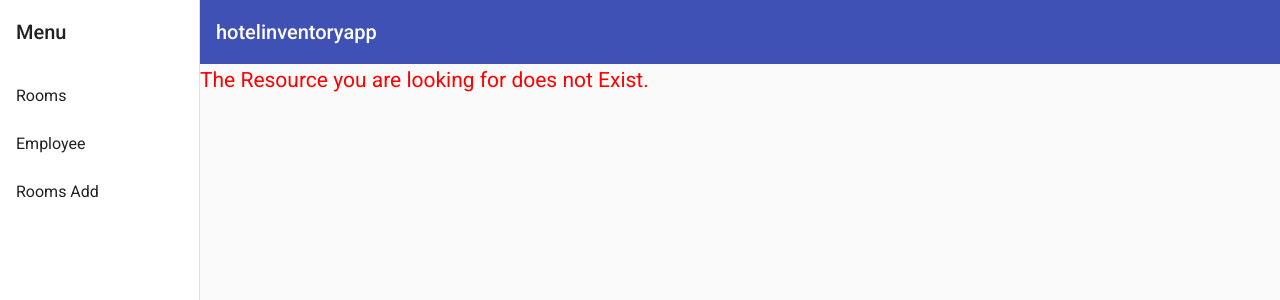
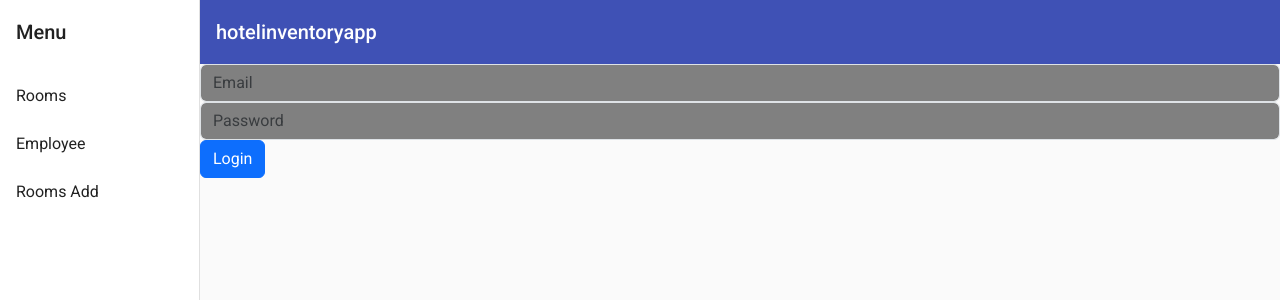
Before and after one commit to reddisatish575/angular, an Angular app: page /login in a window 1280 px wide. Shown: the top 300 px of the page. Built offline with nearby package versions, Linux system fonts and the light colour scheme.

Commit message:
forms-dirty,pristine :: custom directives

```diff
--- a/src/app/app-routing.module.ts
+++ b/src/app/app-routing.module.ts
@@ -5,12 +5,14 @@ import { RoomsComponent } from './rooms/rooms.component';
 import { NotfoundComponent } from './notfound/notfound.component';
 import { RoomsBookingComponent } from './rooms/rooms-booking/rooms-booking.component';
 import { RoomsAddComponent } from './rooms/rooms-add/rooms-add.component';
+import { LoginComponent } from './rooms/login/login.component';
 
 const routes: Routes = [
   { path : 'employee', component : EmployeeComponent },
   { path : 'rooms', component : RoomsComponent },
   { path : 'rooms/add', component : RoomsAddComponent },
   { path : 'rooms/:roomId', component : RoomsBookingComponent },
+  { path : 'login', component : LoginComponent },
   { path : '',redirectTo : '/rooms' , pathMatch : 'full' },
   { path : '**', component : NotfoundComponent }
 ];
--- a/src/app/app.module.ts
+++ b/src/app/app.module.ts
@@ -24,6 +24,8 @@ import { NotfoundComponent } from './notfound/notfound.component';
 import { RoomsBookingComponent } from './rooms/rooms-booking/rooms-booking.component';
 import { RoomsAddComponent } from './rooms/rooms-add/rooms-add.component';
 import { FormsModule } from '@angular/forms';
+import { LoginComponent } from './rooms/login/login.component';
+import { HoverDirective } from './directives/hover.directive';
 
 function initFactory(initService : InitService){
   return () => initService.init();
@@ -40,7 +42,9 @@ function initFactory(initService : InitService){
     AppNavComponent,
     NotfoundComponent,
     RoomsBookingComponent,
-    RoomsAddComponent
+    RoomsAddComponent,
+    LoginComponent,
+    HoverDirective
   ],
   imports: [
     BrowserModule,
--- /dev/null
+++ b/src/app/directives/hover.directive.ts
@@ -0,0 +1,49 @@
+import { DOCUMENT } from '@angular/common';
+import { Directive, ElementRef, HostListener, Inject, OnInit, Renderer2 } from '@angular/core';
+
+@Directive({
+  selector: '[appHover]'
+})
+export class HoverDirective implements OnInit {
+
+  color : string = 'grey';
+
+  constructor(
+    private element : ElementRef,
+    @Inject(DOCUMENT) private doc : Document,
+    private renderer : Renderer2
+  ) {
+    // console.log("uix element HoverDirective ::: ",element);
+    // console.log("uix doc HoverDirective ::: ",doc);
+    console.log("uix renderer HoverDirective ::: ",renderer);
+  }
+
+  ngOnInit(): void {
+
+    // ------------------ type -1 using elementRef start -------------------------------
+    // this.element.nativeElement.style.backgroundColor = this.color;
+    // ------------------ type -1 end  -------------------------------
+
+    // ------------------ type -2 using renderer start -------------------------------
+    this.renderer.setStyle(
+      this.element.nativeElement,
+      'backgroundColor',
+      this.color
+    )
+    // ------------------ type -2 end  -------------------------------
+
+    // ------------------ type -3 starts using host listener  -------------------------------
+
+    // @HostListener('mouseenter') onMouseEnter() {
+    //   this.renderer.setStyle(this.element.nativeElement, 'backgroundColor', 'green');
+    // }
+
+    // @HostListener('mouseleave') onMouseLeave() {
+    //   this.renderer.setStyle(this.element.nativeElement, 'backgroundColor', 'transparent');
+    // }
+
+    // ------------------ type -3 end  -------------------------------
+
+  }
+
+}
--- /dev/null
+++ b/src/app/rooms/login/login.component.html
@@ -0,0 +1,11 @@
+<form>
+    <div class="form-group">
+        <input appHover required type="email" [(ngModel)]="email" class="form-control" name="price" placeholder="Email"/>
+    </div>
+    <div class="form-group">
+        <input appHover required type="password" [(ngModel)]="password" class="form-control" name="price" placeholder="Password"/>
+    </div>
+    <div class="form-group">
+        <button class="btn btn-primary" (click)="login()">Login</button>
+    </div>
+</form>
--- /dev/null
+++ b/src/app/rooms/login/login.component.ts
@@ -0,0 +1,22 @@
+import { Component, OnInit } from '@angular/core';
+
+@Component({
+  selector: 'app-login',
+  templateUrl: './login.component.html',
+  styleUrls: ['./login.component.scss']
+})
+export class LoginComponent implements OnInit {
+
+  email : string = "";
+  password : string = "";
+  constructor() { }
+
+  ngOnInit(): void {
+  }
+
+  login(){
+    if(this.email=="admin@gmail.com" && this.password=="Admin"){
+      alert("Login Successful")
+    }
+  }
+}
--- a/src/app/rooms/rooms-add/rooms-add.component.html
+++ b/src/app/rooms/rooms-add/rooms-add.component.html
@@ -6,7 +6,7 @@
 <h3>Rooms value :{{roomsForm.value | json }} </h3>
 
 <h3 *ngIf="sucessMessage!==''" class="alert alert-successs">{{sucessMessage}}</h3>
-<form #roomsForm = "ngForm" (ngSubmit)="addRoom()">
+<form #roomsForm = "ngForm" (ngSubmit)="addRoom(roomsForm)">
     <div class="form-group">
         <input required type="text" [(ngModel)]="room.roomType" class="form-control" name="roomType" placeholder="Room Type" />
     </div>
--- a/src/app/rooms/rooms-add/rooms-add.component.ts
+++ b/src/app/rooms/rooms-add/rooms-add.component.ts
@@ -1,6 +1,7 @@
 import { Component, OnInit } from '@angular/core';
 import { RoomsList } from '../rooms';
 import { RoomsService } from 'src/app/services/rooms.service';
+import { NgForm } from '@angular/forms';
 
 @Component({
   selector: 'app-rooms-add',
@@ -24,10 +25,11 @@ export class RoomsAddComponent implements OnInit {
   ngOnInit(): void {
   }
 
-  addRoom(){
+  addRoom(roosForm : NgForm){
     this.roomsService.addRooms(this.room).subscribe((data) => {
       this.sucessMessage = "Room Add Successfully"
       console.log("uix data addRoom RoomsAddComponent ::: ",data);
+      roosForm.reset();
     })
   }
 
```
Also changed, not shown: angular_notes.txt, src/app/rooms/login/login.component.scss (added), 2 other files (tests, documents, lock files or other folders).
